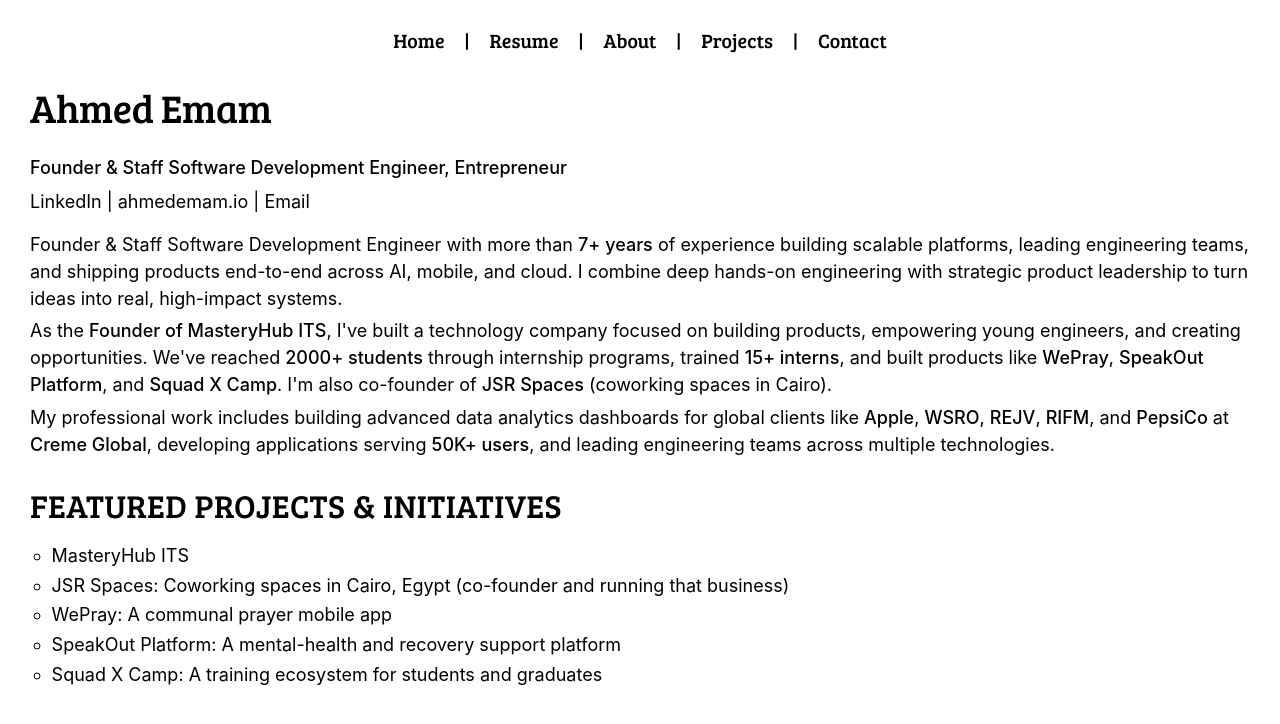
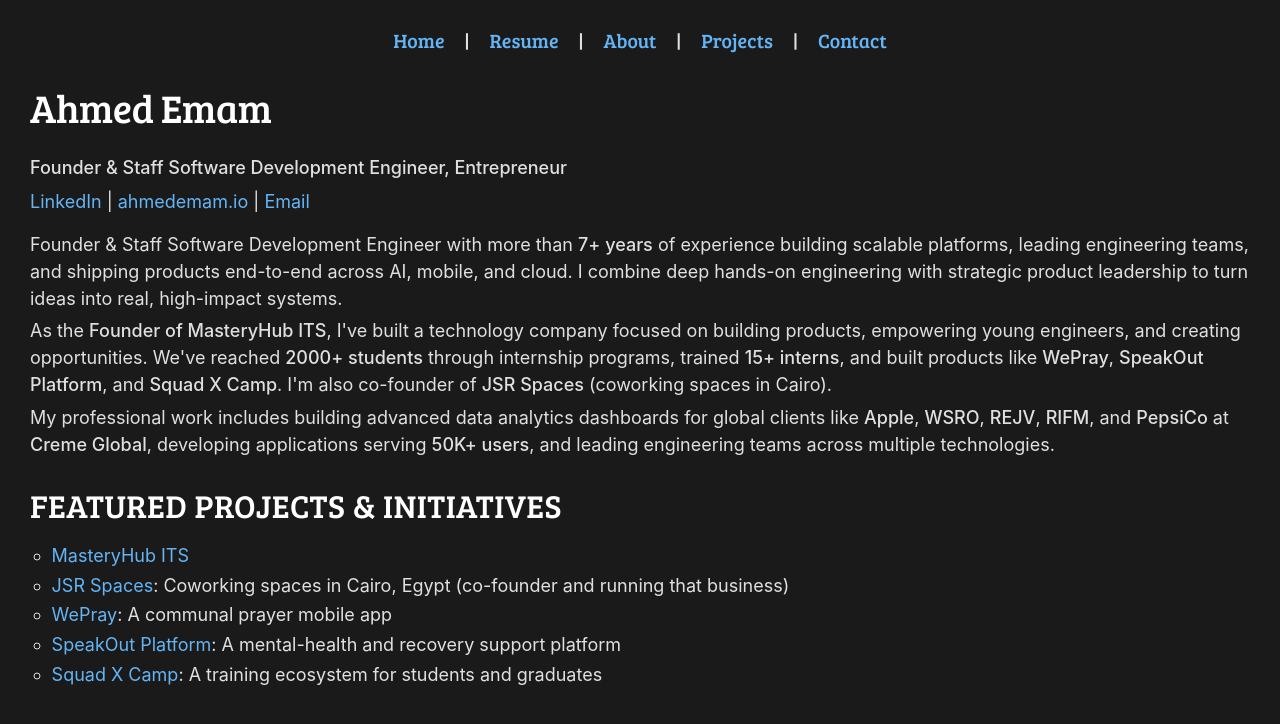
Before and after one commit to ahmedemam/ahmedemam.github.io, a Jekyll site: the page built from index.html, in a window 1280 px wide. Shown: the top 724 px of the page. Built offline with Jekyll 4.4.1, drawn with Linux system fonts in a browser that asks for light colours.

Commit message:
Convert to dark flat design: set dark mode as default, remove patterns for clean professional look

```diff
--- a/_layouts/default.html
+++ b/_layouts/default.html
@@ -375,15 +375,15 @@
     const darkIcon = document.getElementById('theme-icon-dark');
     const html = document.documentElement;
 
-    // Check preference - Default to Light
-    const currentTheme = localStorage.getItem('theme') || 'light';
+    // Check preference - Default to Dark
+    const currentTheme = localStorage.getItem('theme') || 'dark';
 
     if (currentTheme === 'dark') {
       html.setAttribute('data-theme', 'dark');
       lightIcon.style.display = 'none';
       if (darkIcon) darkIcon.style.display = 'block';
     } else {
-      // Ensure icons are correct for initial light mode
+      // Light mode when explicitly selected
       lightIcon.style.display = 'block';
       if (darkIcon) darkIcon.style.display = 'none';
     }
--- a/_sass/_dark_mode.scss
+++ b/_sass/_dark_mode.scss
@@ -1,19 +1,13 @@
 [data-theme="dark"] {
-    --bg-color: #111111;
+    --bg-color: #1a1a1a;
     --text-color: #e0e0e0;
     --heading-color: #ffffff;
     --link-color: #64b5f6;
     --border-color: #333;
     --sidebar-bg: #1a1a1a;
 
-    /* Professional Dot Grid Pattern */
+    /* Flat dark background - no patterns */
     background-color: var(--bg-color);
-    background-image:
-        radial-gradient(#333 1px, transparent 1px),
-        radial-gradient(#333 1px, transparent 1px);
-    background-size: 20px 20px;
-    background-position: 0 0, 10px 10px;
-    background-attachment: fixed;
 }
 
 [data-theme="dark"] img {
@@ -27,20 +21,9 @@
 
 [data-theme="dark"] .sidebar {
     background-color: var(--sidebar-bg);
-    background-image: none;
-    /* No pattern on sidebar for contrast */
     border-right: 1px solid #333;
 }
 
 [data-theme="dark"] .posts-list-item:hover {
     background-color: #222;
 }
-
-/* Ensure content is readable over pattern */
-[data-theme="dark"] .content,
-[data-theme="dark"] .container {
-    background-color: rgba(17, 17, 17, 0.85);
-    /* Slight backdrop for text readability */
-    border-radius: 8px;
-    box-shadow: 0 4px 6px rgba(0, 0, 0, 0.3);
-}
--- a/assets/css/style.scss
+++ b/assets/css/style.scss
@@ -21,12 +21,12 @@ $regular-font-size: 1.25em;
 */
 
 :root {
-  --bg-color: #fff;
-  --text-color: #000;
-  --heading-color: #000;
-  --link-color: #000;
-  --border-color: #000;
-  --sidebar-bg: #000;
+  --bg-color: #1a1a1a;
+  --text-color: #e0e0e0;
+  --heading-color: #ffffff;
+  --link-color: #64b5f6;
+  --border-color: #333;
+  --sidebar-bg: #1a1a1a;
 }
 
 $text-color: var(--text-color);
```
